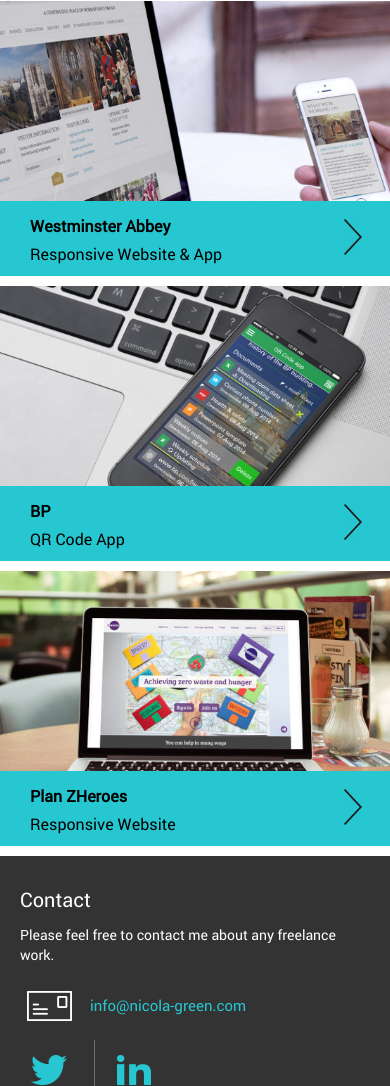
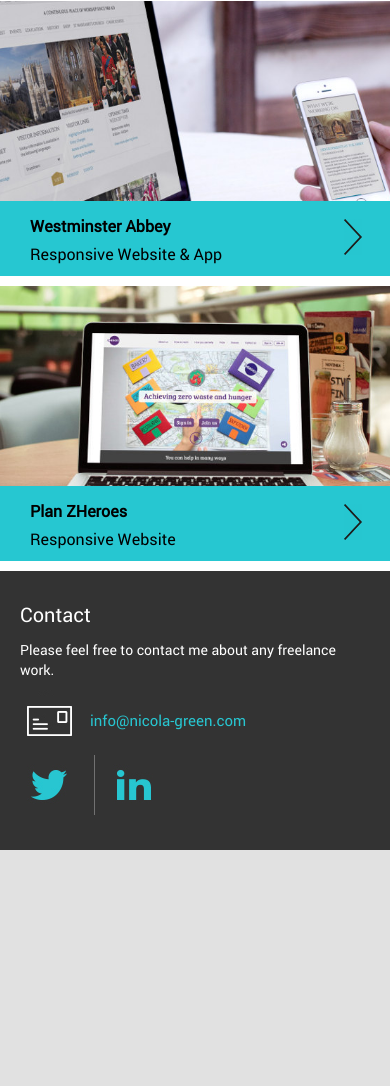
Before and after one commit to PeteJBooth/nmg_static, a website: page index.html in a window 390 px wide. Shown: the part 1050-2136 px from the top of the page. After the commit the page ends 1900 px from the top, so only its background shows below. Drawn offline with nearby package versions, Linux system fonts and the light colour scheme.

Commit message:
Removing portfolio piece

```diff
--- a/index.html
+++ b/index.html
@@ -149,24 +149,6 @@
             </div>
             <article class="content container-fluid"></article>
           </div>
-
-          <div class="container-fluid-full-width portfolio-container">
-            <div class="portfolio-piece">
-              <a href="portfolio/bp" class="ajaxy portfolio-imagery responsive-image" data-default="url('img/portfolio/bp.jpg')" data-large="url('img/portfolio/bp-lg.jpg')"></a>
-              <a href="portfolio/bp" class="ajaxy portfolio-text-block">
-                <p class="heading">BP</p>
-                <p class="copy">QR Code App</p>
-                <div class="close-button"></div>
-              </a>
-              <a href="portfolio/bp" class="ajaxy portfolio-text-block-mobile">
-                <p class="heading">BP</p>
-                <p class="copy">QR Code App</p>
-                <div class="arrow"></div>
-                <div class="close-button"></div>
-              </a>
-            </div>
-            <article class="content container-fluid"></article>
-          </div>
           <!--
           <div class="container-fluid-full-width portfolio-container">
             <div class="portfolio-piece">
```
